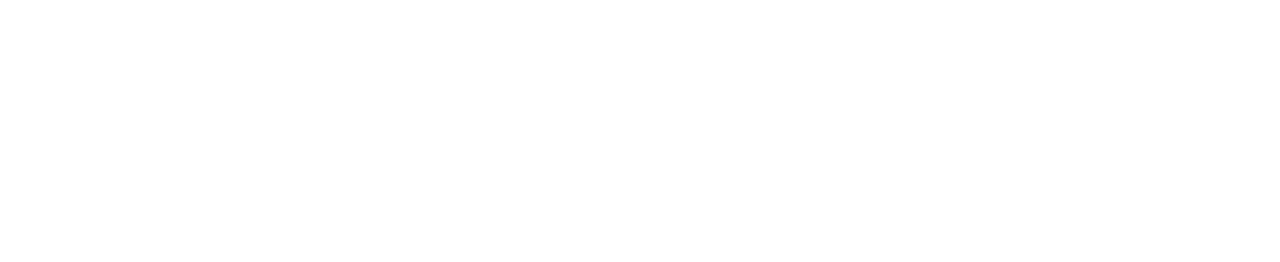
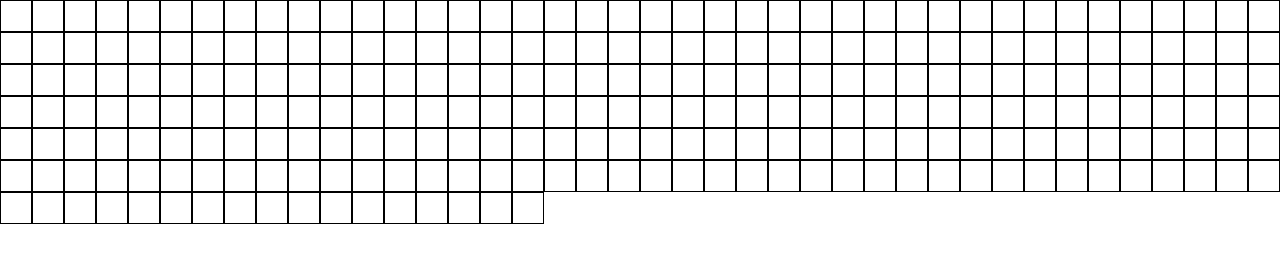
Before and after one commit to deniskibichiy/Etch-a-Sketch, a plain HTML site: page index.html in a window 1280 px wide. Drawn offline with Linux system fonts and the light colour scheme.

Commit message:
create the square divs

```diff
--- a/index.html
+++ b/index.html
@@ -7,8 +7,7 @@
     <title>Etch a Sketch</title>
 </head>
 <body>
-
-
+    <div id="container"></div>
 
 
 
--- a/index.js
+++ b/index.js
@@ -1 +1,13 @@
 const div = document.querySelector("#container");
+div.classList.add('div');
+
+let divsNum = 256;
+let i;
+
+for (i = 0; i <= divsNum; i++) {
+    const divChild = document.createElement("div");
+    divChild.classList.add("divChild");
+    div.appendChild(divChild);
+
+const squareDivs = document.createElement('div');
+};
--- a/style.css
+++ b/style.css
@@ -2,3 +2,16 @@
     margin: 0px;
     padding: 0px;
 }
+
+.div {
+    display: flex;
+    flex-wrap: wrap;
+
+}
+
+.divChild {
+    border: solid black 1px;
+    height: 30px;
+    width: 30px;
+
+}
```
